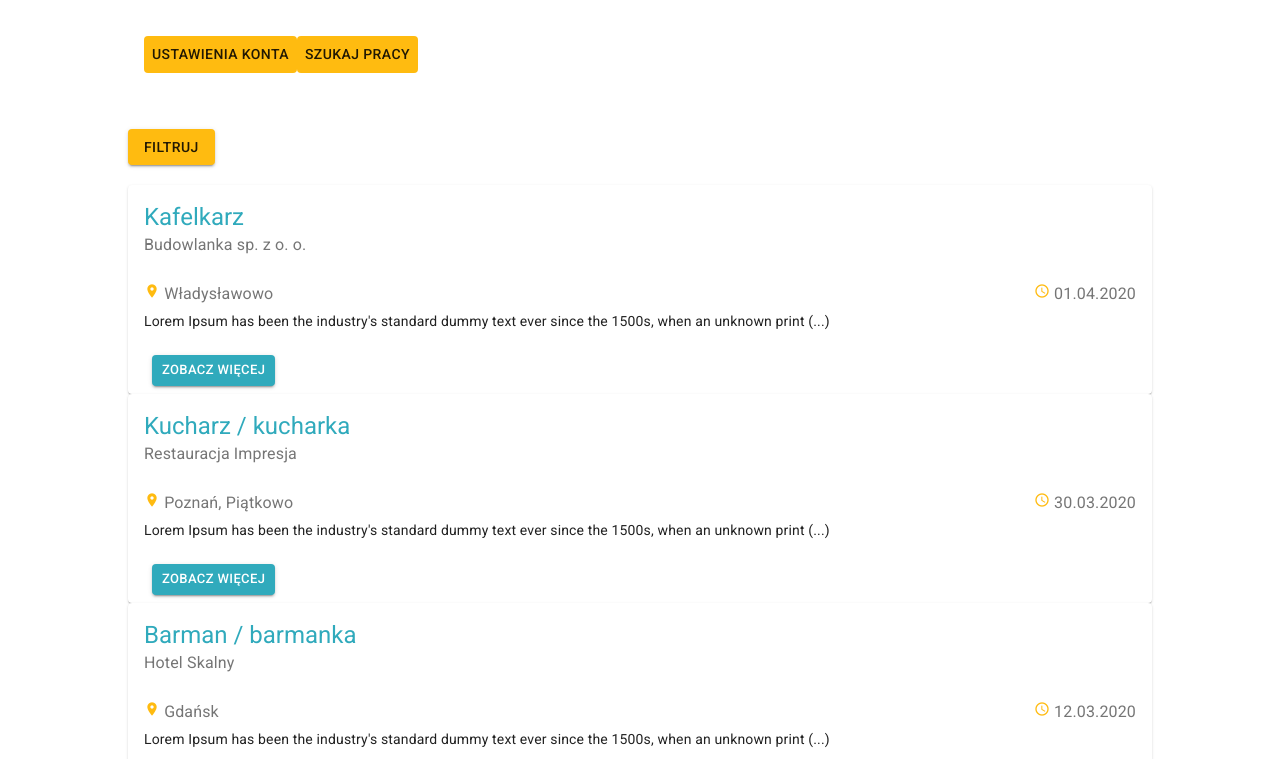
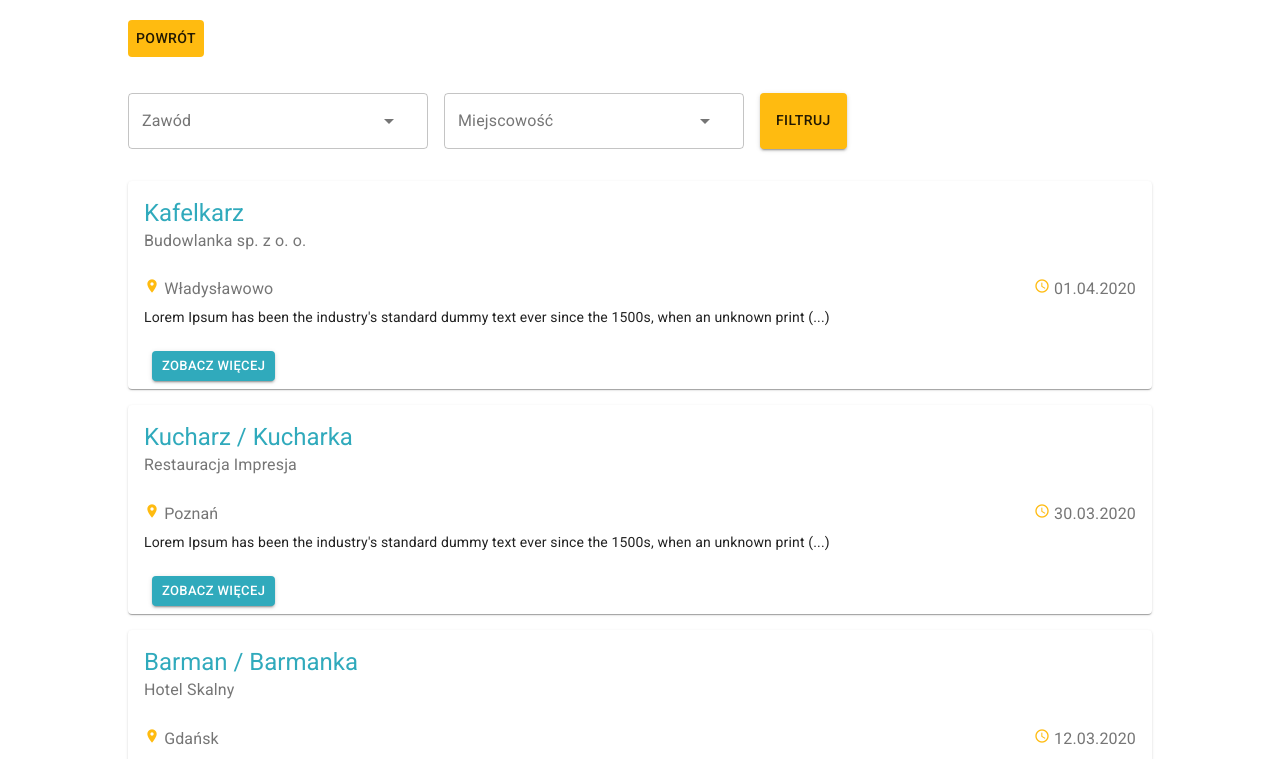
Before and after one commit to zuzannagasior/rework-app, a React (Create React App) app: page /unemployee-module/job-offer-list in a window 1280 px wide. Shown: the top 759 px of the page. Built offline with nearby package versions, Linux system fonts and the light colour scheme.

Commit message:
unemployee module filter

```diff
--- a/src/employer/EmployeeCard.js
+++ b/src/employer/EmployeeCard.js
@@ -105,26 +105,29 @@ const useStylesCard = makeStyles({
       <Card className={classesCard.root}>
         <CardContent>
           <Typography className={classesCard.title} color="textSecondary" gutterBottom>
+            <Icon style={{ color: "#FFBB10", fontSize: "1rem", marginRight: "0.5rem"  }}>
+              location_on
+            </Icon>
             {e.location}
           </Typography>
-          <Typography variant="h5" component="h5" className={classesCard.pos}>
+          <Typography variant="h5" component="h5" className={classesCard.pos} style={{color: "#30AABC"}}>
             {e.name}
           </Typography>
           <Typography variant="h6" component="h6" className={classesCard.pos}>
-            <b>{e.position}</b>
+            {e.position}
           </Typography>
           {/* <Typography className={classesCard.pos} color="textSecondary">
             adjective
           </Typography> */}
           <Typography variant="body2" component="p">
-            <Icon style={{ color: "green", fontSize: "1rem", marginRight: "0.5rem" }}>
+            <Icon style={{ color: "#FFBB10", fontSize: "1rem", marginRight: "0.5rem" }}>
               history
             </Icon>
             dostępny od {e.availability}
           </Typography>
         </CardContent>
         <CardActions>
-          <Button variant="contained" color="primary" size="small" onClick={handleOpen}>Zobacz profil</Button>
+          <Button variant="contained" style={{backgroundColor: "#30AABC", color: "white"}} size="small" onClick={handleOpen}>Zobacz profil</Button>
           <Modal
             open={open}
             onClose={handleClose}
--- a/src/employer/Employer.css
+++ b/src/employer/Employer.css
@@ -2,10 +2,6 @@
     width: 80%;
     margin: auto;
     height: 100vh;
-}
-
-.em-container nav {
-    padding: 1rem;
 }
 
 .em-container button {
@@ -16,19 +12,12 @@
     text-decoration: none;
 }
 
-.em-card-box {
-    display: flex;
-    flex-wrap: wrap;
-}
-
 .em-card-box>div {
-    margin: auto;
     margin-bottom: 1rem;
 }
 
 .em-filters {
     margin: 1rem auto;
-    margin-left: 2rem;
     display: flex;
     flex-wrap: wrap;
 }
--- a/src/employer/SearchEmployee.js
+++ b/src/employer/SearchEmployee.js
@@ -2,55 +2,22 @@ import React from 'react'
 import './Employer.css';
 import { NavLink } from 'react-router-dom';
 import { Button } from '@material-ui/core';
-import { Input } from '@material-ui/core';
-import { InputLabel } from '@material-ui/core';
 import TextField from '@material-ui/core/TextField';
 import { Autocomplete } from '@material-ui/lab';
 import EmployeeCard from './EmployeeCard.js'
 import employeeData from './pracownicy.json'
 
-// const employeeData = [
-//     {name: "Zuzia",
-//     category: "Gastronomia",
-//     availabilityFrom: "15.04.2020",
-//     availabilityTo: "19.04.2020",
-//     job: "Kucharz",
-//     experience: "5",
-//     description: "Lorem ipsum dolor sit amet, consectetur adipiscing elit, sed do eiusmod tempor incididunt ut labore et dolore magna aliqua. Ut enim ad minim veniam, quis nostrud exercitation ullamco laboris nisi ut aliquip ex ea commodo consequat. Duis aute irure dolor in reprehenderit in voluptate velit esse cillum dolore eu fugiat nulla pariatur. Excepteur sint occaecat cupidatat non proident, sunt in culpa qui officia deserunt mollit anim id est laborum."    },
-//     {name: "Łukasz",
-//     category: "Branża hotelarska",
-//     availabilityFrom: "15.04.2020",
-//     availabilityTo: "19.04.2020",
-//     job: "Kelner",
-//     experience: "5",
-//     description: "Lorem ipsum dolor sit amet, consectetur adipiscing elit, sed do eiusmod tempor incididunt ut labore et dolore magna aliqua. Ut enim ad minim veniam, quis nostrud exercitation ullamco laboris nisi ut aliquip ex ea commodo consequat. Duis aute irure dolor in reprehenderit in voluptate velit esse cillum dolore eu fugiat nulla pariatur. Excepteur sint occaecat cupidatat non proident, sunt in culpa qui officia deserunt mollit anim id est laborum."
-//     },
-//     {name: "Madzia",
-//     category: "Branża eventowa",
-//     availabilityFrom: "15.04.2020",
-//     availabilityTo: "19.04.2020",
-//     job: "Ochroniarz",
-//     experience: "5",
-//     description: "Lorem ipsum dolor sit amet, consectetur adipiscing elit, sed do eiusmod tempor incididunt ut labore et dolore magna aliqua. Ut enim ad minim veniam, quis nostrud exercitation ullamco laboris nisi ut aliquip ex ea commodo consequat. Duis aute irure dolor in reprehenderit in voluptate velit esse cillum dolore eu fugiat nulla pariatur. Excepteur sint occaecat cupidatat non proident, sunt in culpa qui officia deserunt mollit anim id est laborum."
-//     },
-//     {name: "Radek",
-//     category: "Branża eventowa",
-//     availabilityFrom: "15.04.2020",
-//     availabilityTo: "19.04.2020",
-//     job: "Muzyk",
-//     experience: "5",
-//     description: "Lorem ipsum dolor sit amet, consectetur adipiscing elit, sed do eiusmod tempor incididunt ut labore et dolore magna aliqua. Ut enim ad minim veniam, quis nostrud exercitation ullamco laboris nisi ut aliquip ex ea commodo consequat. Duis aute irure dolor in reprehenderit in voluptate velit esse cillum dolore eu fugiat nulla pariatur. Excepteur sint occaecat cupidatat non proident, sunt in culpa qui officia deserunt mollit anim id est laborum."
-//     }
-// ];
-
 const positions = [
     "Kosmetyczka",
-    "Kucharz/Kucharka",
+    "Kucharz / Kucharka",
     "Stolarz",
-    "Pielęgniarz/Pielęgniarka",
-    "Kelner/Kelnerka",
-    "Nauczyciel/Nauczycielka",
-    "Spawacz"
+    "Pielęgniarz / Pielęgniarka",
+    "Kelner / Kelnerka",
+    "Nauczyciel / Nauczycielka",
+    "Kafelkarz",
+    "Barman / Barmanka",
+    "Cukiernik",
+    "Wędliniaż Masarz Rzeźnik",
 ];
 
 const cities = [
@@ -91,7 +58,13 @@ const cities = [
 "Nowy Kraków (pow. sławieński)",
 "Wrocław",
 "Koszalin",
-"Lipno"
+"Lipno",
+"Poznań",
+"Władysławowo",
+"Gdańsk",
+"Rewal",
+"Toruń",
+"Wrocław"
 ];
 
 class SearchEmployee extends React.Component {
@@ -103,16 +76,41 @@ class SearchEmployee extends React.Component {
     }
 
     filter = () => {
-        console.log('filter');
+        const position = this.state.filterPosition;
+        const location = this.state.filterLocation;
 
-        console.log(this.state, 'this.state');
+        let employeeDataFiltered = [];
+        employeeDataFiltered = employeeData.filter((e) =>
+        {
+            if (!!position && !!location) {
+                return (e.position === position) && location.includes(e.location);
+            } else if (!!position) {
+                return (e.position === position);
+            } else if (!!location) {
+                return location.includes(e.location);
+            } else {
+                return true;
+            }
+        });
+
+        this.setState({
+            employeeDataToDisplay: employeeDataFiltered
+        });
     };
 
-    handleInputChange = (e) => {
+    handlePositionChange = (e, value) => {
         this.setState({
-            filterPosition: e.target.value
+            filterPosition: value
         });
     };
+
+    handleLocationChange = (e, value) => {
+        this.setState({
+            filterLocation: value
+        });
+    };
+
+
 
     render() {
         let employees = this.state.employeeDataToDisplay.map((e, index)=> (
@@ -122,13 +120,14 @@ class SearchEmployee extends React.Component {
         return (
             <div className="em-container">
                 <nav>
-                    <NavLink to="/employer-module"><Button color="primary">Powrót</Button></NavLink>
+                    <NavLink to="/"><Button style={{margin: "20px auto", backgroundColor: "#FFBB10"}}>Powrót</Button></NavLink>
                 </nav>
                 <section className="em-filters">
                         <Autocomplete
                             id="combo-box-demo"
                             options={positions.sort()}
                             getOptionLabel={(option) => option}
+                            onChange={this.handlePositionChange}
                             style={{ width: 300, marginBottom: "1rem", marginRight: "1rem" }}
                             renderInput={(params) => <TextField {...params} label="Zawód" variant="outlined" />}
                             />
@@ -137,10 +136,11 @@ class SearchEmployee extends React.Component {
                             id="combo-box-demo"
                             options={cities.sort()}
                             getOptionLabel={(option) => option}
+                            onChange={this.handleLocationChange}
                             style={{ width: 300, marginBottom: "1rem", marginRight: "1rem" }}
                             renderInput={(params) => <TextField {...params} label="Miejscowość" variant="outlined" />}
                             />
-                      <Button color="primary" variant="contained" style={{ marginBottom: "1rem", marginRight: "1rem" }} onClick={this.filter}>Filtruj</Button>
+                      <Button variant="contained" style={{ marginBottom: "1rem", marginRight: "1rem", backgroundColor: "#FFBB10" }} onClick={this.filter}>Filtruj</Button>
                 </section>
                 <section className="em-card-box">
                     {employees}
--- a/src/unemployee/JobOfferItem.js
+++ b/src/unemployee/JobOfferItem.js
@@ -8,17 +8,6 @@ import Typography from "@material-ui/core/Typography";
 import Modal from "@material-ui/core/Modal";
 
 import Icon from "@material-ui/core/Icon";
-
-const jobOffers = [
-  {
-    title: "Kafelkarz",
-    company: "Budowlanka sp. z o. o.",
-    location: "Władysławowo",
-    description:
-      "Lorem  Ipsum has been the industry's standard dummy text ever since the 1500s, when an unknown printer took a galley of type and scrambled it to make a type specimen book. It has survived not only five centuries, but also the leap into electronic typesetting, remaining essentially unchanged. It wa",
-    date: "",
-  },
-];
 
 const useStyles = makeStyles((theme) => ({
     paper: {
@@ -106,7 +95,7 @@ function JobOfferList({ id, description, date, location, title, company, phone,
            <h2 style={{ width: "100%", textAlign: "center", lineHeigth: "2rem"}}> <Icon style={{color:"#23a847", marginRight: "1rem", fontSize: "2rem"}}>phone</Icon>{phone}</h2>
       </div>
       <div  >
-           <h3 class="primary"  style={{ width: "100%", textAlign: "center", lineHeigth: "2rem"}}> <Icon style={{color: "#23a847", marginRight: "1rem", fontSize: "2rem"}}>email</Icon>{email}</h3>
+           <h3 className="primary"  style={{ width: "100%", textAlign: "center", lineHeigth: "2rem"}}> <Icon style={{color: "#23a847", marginRight: "1rem", fontSize: "2rem"}}>email</Icon>{email}</h3>
       </div>
       <br />
       <Button variant="contained" style={{backgroundColor: "#23a847"}}  size="medium">Zadzwoń</Button>
@@ -125,7 +114,7 @@ function JobOfferList({ id, description, date, location, title, company, phone,
 
   return (
     <>
-      <Card className={classes.root}>
+      <Card className={classes.root} style={{marginBottom: "1rem"}}>
         <CardContent>
           <Typography variant="h5" component="h2" style={{color: "#30AABC"}}>
             {title}
--- a/src/unemployee/JobOfferList.js
+++ b/src/unemployee/JobOfferList.js
@@ -1,9 +1,8 @@
 import React from "react";
 import JobOfferItem from "./JobOfferItem";
-import jobs from './oferty_pracy.json'
 
-
-function JobOfferList() {
+function JobOfferList(props) {
+    let jobs = props.jobOffersDataToDisplay;
 
     return jobs.map(job => {
       return <JobOfferItem key={job.id} id={job.id} title={job.title} location={job.location} description={job.description} date={job.date} company={job.company} phone={job.phone} email={job.email}/>
--- a/src/unemployee/UnemployeeModule.js
+++ b/src/unemployee/UnemployeeModule.js
@@ -1,19 +1,149 @@
 import React from 'react'
-import { Button, Box } from '@material-ui/core';
+import { Button } from '@material-ui/core';
 import { NavLink } from 'react-router-dom';
 import JobOfferList from './JobOfferList'
+import { Autocomplete } from '@material-ui/lab';
+import TextField from '@material-ui/core/TextField';
+import jobOfferData from './oferty_pracy.json'
 
-const UnemployeeModule = () => {
+const positions = [
+    "Kucharz / Kucharka",
+    "Stolarz",
+    "Pielęgniarz / Pielęgniarka",
+    "Kelner / Kelnerka",
+    "Nauczyciel / Nauczycielka",
+    "Kafelkarz",
+    "Barman / Barmanka",
+    "Cukiernik",
+    "Wędliniaż Masarz Rzeźnik"
+];
+
+const cities = [
+"Toruń",
+"Toruń Włościański (pow. nowodworski)",
+"Toruń Dworski (pow. nowodworski)",
+"Toruń (pow. chełmski)",
+"Stary Toruń (pow. toruński)",
+"Papowo Toruńskie (pow. toruński)",
+"Międzychód",
+"Międzychód (pow. śremski)",
+"Władysławowo",
+"Władysławowo (pow. elbląski)",
+"Władysławowo (pow. ciechanowski)",
+"Władysławowo (pow. płoński)",
+"Władysławowo (pow. żuromiński)",
+"Władysławowo (pow. żniński)",
+"Władysławowo (pow. toruński)",
+"Władysławowo (pow. brzeziński)",
+"Władysławowo (pow. nowotomyski)",
+"Władysławowo (pow. koniński)",
+"Leszno",
+"Lesznowola (pow. grójecki)",
+"Leszno Górne (pow. żagański)",
+"Leszno Dolne (pow. żagański)",
+"Leszno (pow. przemyski)",
+"Leszno (pow. kutnowski)",
+"Leszno (pow. przasnyski)",
+"Leszno (pow. olsztyński)",
+"Leszno (pow. łęczycki)",
+"Leszno (pow. warszawski zachodni)",
+"Kraków",
+"Krakówki-Zdzichy (pow. siemiatycki)",
+"Krakówki-Włodki (pow. siemiatycki)",
+"Krakówki-Dąbki (pow. siemiatycki)",
+"Krakówek (pow. świecki)",
+"Stary Kraków (pow. sławieński)",
+"Nowy Kraków (pow. sławieński)",
+"Wrocław",
+"Koszalin",
+"Lipno",
+"Poznań",
+"Władysławowo",
+"Gdańsk",
+"Rewal",
+"Toruń",
+"Wrocław"
+];
+
+class UnemployeeModule extends React.Component {
+
+    state={
+        jobOffersDataToDisplay: jobOfferData,
+        filterPosition: '',
+        filterLocation: ''
+    }
+
+    handlePositionChange = (e, value) => {
+        this.setState({
+            filterPosition: value
+        });
+    };
+
+    handleLocationChange = (e, value) => {
+        this.setState({
+            filterLocation: value
+        });
+    };
+
+    filter = () => {
+        const position = this.state.filterPosition;
+        const location = this.state.filterLocation;
+
+        let jobOffersDataFiltered = [];
+        jobOffersDataFiltered = jobOfferData.filter((e) =>
+        {
+
+            if (!!position && !!location) {
+                return (e.title === position) && location.includes(e.location);
+            } else if (!!position) {
+                return (e.title === position);
+            } else if (!!location) {
+                return location.includes(e.location);
+            } else {
+                return true;
+            }
+        });
+
+        this.setState({
+            jobOffersDataToDisplay: jobOffersDataFiltered
+        });
+    };
+
+    render() {
+
         return (
             <div className="em-container">
                 <nav>
+                    <NavLink to="/"><Button style={{margin: "20px auto", backgroundColor: "#FFBB10"}}>Powrót</Button></NavLink>
+                </nav>
+                {/* <nav>
                     <NavLink to="/add-job-offer"><Button style={{backgroundColor: "#FFBB10",margin: "20px auto"}}>Ustawienia konta</Button></NavLink>
                     <NavLink to="/unemployee-module/job-offer-list"><Button style={{backgroundColor: "#FFBB10", margin: "20px auto"}}>Szukaj pracy</Button></NavLink>
-            </nav>
-            <Button  variant="contained" size="medium" style={{margin: "20px auto", backgroundColor: "#FFBB10"}}>Filtruj</Button>
-            <JobOfferList />
+                </nav> */}
+                <section className="em-filters">
+                            <Autocomplete
+                                id="combo-box-demo"
+                                options={positions.sort()}
+                                getOptionLabel={(option) => option}
+                                onChange={this.handlePositionChange}
+                                style={{ width: 300, marginBottom: "1rem", marginRight: "1rem" }}
+                                renderInput={(params) => <TextField {...params} label="Zawód" variant="outlined" />}
+                                />
+
+                            <Autocomplete
+                                id="combo-box-demo"
+                                options={cities.sort()}
+                                getOptionLabel={(option) => option}
+                                onChange={this.handleLocationChange}
+                                style={{ width: 300, marginBottom: "1rem", marginRight: "1rem" }}
+                                renderInput={(params) => <TextField {...params} label="Miejscowość" variant="outlined" />}
+                                />
+                        <Button variant="contained" style={{ marginBottom: "1rem", marginRight: "1rem", backgroundColor: "#FFBB10" }} onClick={this.filter}>Filtruj</Button>
+                </section>
+                {/* <Button  variant="contained" size="medium" style={{margin: "20px auto", backgroundColor: "#FFBB10"}}>Filtruj</Button> */}
+                <JobOfferList jobOffersDataToDisplay={this.state.jobOffersDataToDisplay} />
             </div>
-    )
+    )}
 }
 
 export default UnemployeeModule;
--- a/src/unemployee/oferty_pracy.json
+++ b/src/unemployee/oferty_pracy.json
@@ -11,9 +11,9 @@
     },
     {
         "id": 2,
-        "title": "Kucharz \/ kucharka",
+        "title": "Kucharz \/ Kucharka",
         "company": "Restauracja Impresja",
-        "location": "Pozna\u0144, Pi\u0105tkowo",
+        "location": "Pozna\u0144",
         "description": "Lorem  Ipsum has been the industry's standard dummy text ever since the 1500s, when an unknown printer took a galley of type and scrambled it to make a type specimen book. It has survived not only five centuries, but also the leap into electronic typesetting, remaining essentially unchanged. It wa",
         "date": "30.03.2020",
         "phone": "58 565 43 55",
@@ -21,7 +21,7 @@
     },
     {
         "id": 3,
-        "title": "Barman \/ barmanka",
+        "title": "Barman \/ Barmanka",
         "company": "Hotel Skalny",
         "location": "Gda\u0144sk",
         "description": "Lorem  Ipsum has been the industry's standard dummy text ever since the 1500s, when an unknown printer took a galley of type and scrambled it to make a type specimen book. It has survived not only five centuries, but also the leap into electronic typesetting, remaining essentially unchanged. It wa",
@@ -51,7 +51,7 @@
     },
     {
         "id": 6,
-        "title": "Kelner\/Kelnerka",
+        "title": "Kelner \/ Kelnerka",
         "company": "Restauracja Malina",
         "location": "Wroc\u0142aw",
         "description": "Lorem  Ipsum has been the industry's standard dummy text ever since the 1500s, when an unknown printer took a galley of type and scrambled it to make a type specimen book. It has survived not only five centuries, but also the leap into electronic typesetting, remaining essentially unchanged. It wa",
```
Also changed, not shown: src/employer/pracownicy.json (+1 -1 lines). Lines whose indentation alone changed are shown as unchanged.
